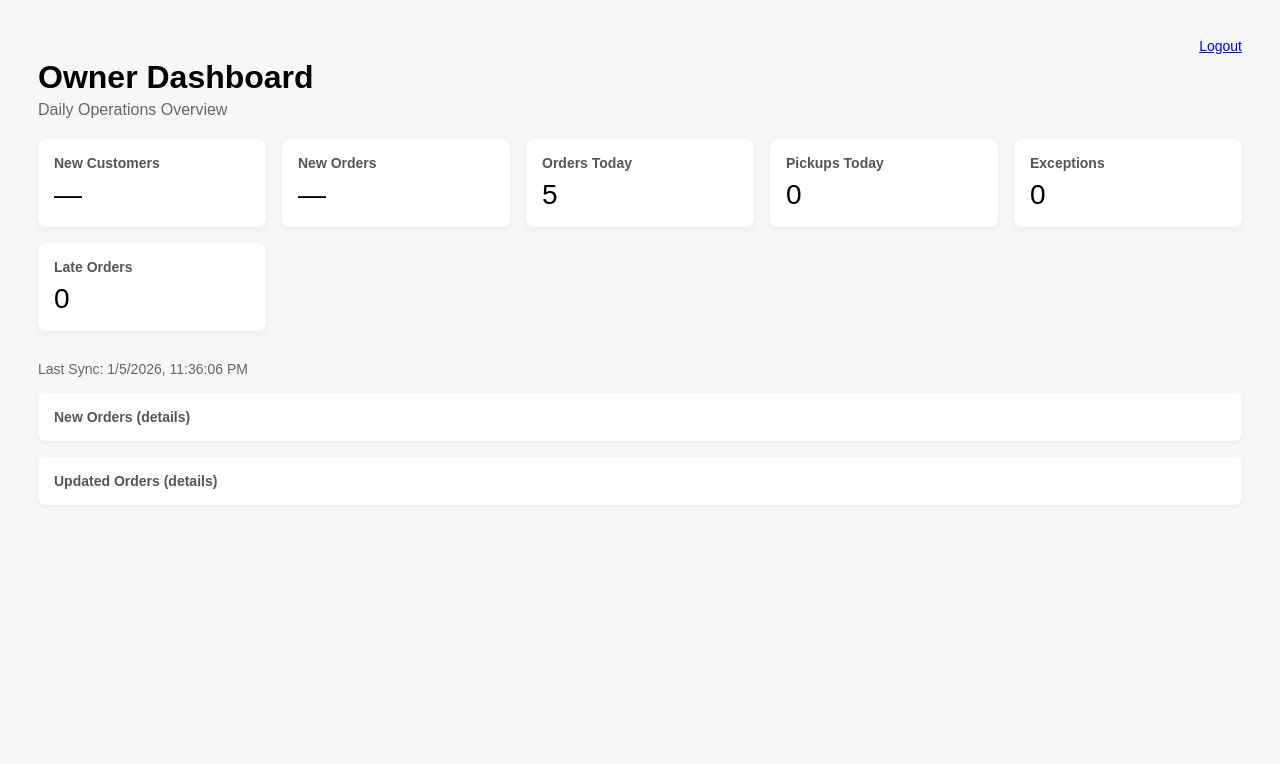
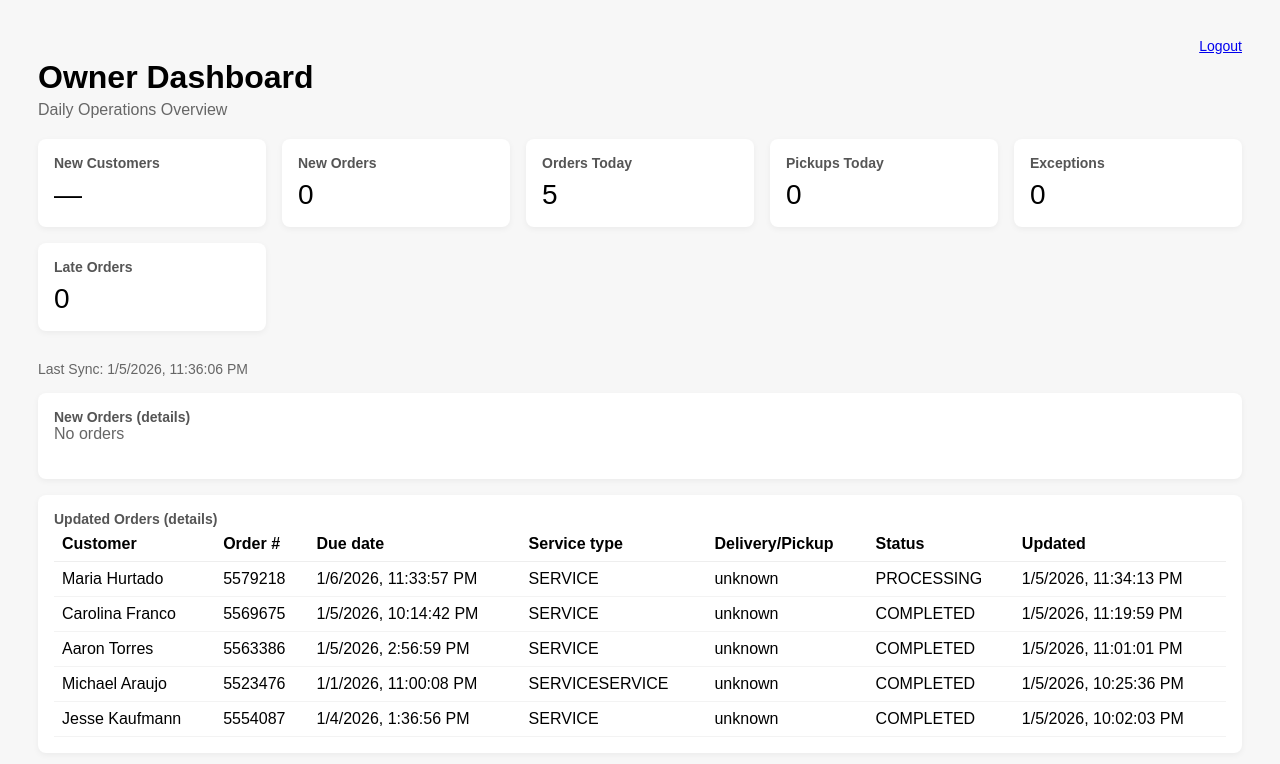
Before and after one commit to asfanyc/Cents-Dashboard, a plain HTML site: page index.html in a window 1280 px wide. Drawn offline with Linux system fonts and the light colour scheme.

Commit message:
Update index.html
updated script section

```diff
--- a/index.html
+++ b/index.html
@@ -118,6 +118,63 @@
     return true;
   }
 
+  function esc(s) {
+    return String(s ?? "").replace(/[&<>"']/g, (c) => ({
+      "&": "&amp;", "<": "&lt;", ">": "&gt;", '"': "&quot;", "'": "&#39;"
+    }[c]));
+  }
+
+  function fmtDT(iso) {
+    if (!iso) return "";
+    const d = new Date(iso);
+    return isNaN(d) ? String(iso) : d.toLocaleString();
+  }
+
+  function renderOrdersTable(targetId, rows) {
+    const el = $(targetId);
+    if (!el) return;
+
+    if (!rows || rows.length === 0) {
+      el.innerHTML = `<div class="subtitle">No orders</div>`;
+      return;
+    }
+
+    el.innerHTML = `
+      <table style="width:100%; border-collapse:collapse;">
+        <thead>
+          <tr>
+            <th style="text-align:left; padding:8px; border-bottom:1px solid #eee;">Customer</th>
+            <th style="text-align:left; padding:8px; border-bottom:1px solid #eee;">Order #</th>
+            <th style="text-align:left; padding:8px; border-bottom:1px solid #eee;">Due date</th>
+            <th style="text-align:left; padding:8px; border-bottom:1px solid #eee;">Service type</th>
+            <th style="text-align:left; padding:8px; border-bottom:1px solid #eee;">Delivery/Pickup</th>
+            <th style="text-align:left; padding:8px; border-bottom:1px solid #eee;">Status</th>
+            <th style="text-align:left; padding:8px; border-bottom:1px solid #eee;">Updated</th>
+          </tr>
+        </thead>
+        <tbody>
+          ${rows.map(o => `
+            <tr>
+              <td style="padding:8px; border-bottom:1px solid #f3f3f3;">${esc(o.customer_name || "unknown")}</td>
+              <td style="padding:8px; border-bottom:1px solid #f3f3f3;">${esc(o.id || "")}</td>
+              <td style="padding:8px; border-bottom:1px solid #f3f3f3;">${esc(fmtDT(o.due_date))}</td>
+              <td style="padding:8px; border-bottom:1px solid #f3f3f3;">${esc(o.type || o.service || "")}</td>
+              <td style="padding:8px; border-bottom:1px solid #f3f3f3;">${esc(o.pickup_type || "unknown")}</td>
+              <td style="padding:8px; border-bottom:1px solid #f3f3f3;">${esc(o.status || "")}</td>
+              <td style="padding:8px; border-bottom:1px solid #f3f3f3;">${esc(fmtDT(o.updated_at))}</td>
+            </tr>
+          `).join("")}
+        </tbody>
+      </table>
+    `;
+  }
+
+  function sortByIsoDesc(fieldA, fieldB) {
+    return (a, b) =>
+      (Date.parse(b?.[fieldA] || b?.[fieldB] || 0) || 0) -
+      (Date.parse(a?.[fieldA] || a?.[fieldB] || 0) || 0);
+  }
+
   async function loadOrders() {
     const url = `${ORDERS_BASE}?t=${Date.now()}`;
     try {
@@ -149,24 +206,41 @@
         return !isNaN(due) && due < now && o.status !== "COMPLETED";
       }).length;
 
+      // KPI cards
+      const newOrdersCount = orders.filter(o => o.source_event === "order_created").length;
+
+      setText("newOrders", newOrdersCount);
       setText("ordersToday", ordersToday);
       setText("pickupsToday", pickupsToday);
       setText("exceptions", exceptions);
       setText("lateOrders", lateOrders);
 
+      // Details tables
+      const newOrders = orders
+        .filter(o => o.source_event === "order_created")
+        .sort(sortByIsoDesc("placed_at", "created_at"));
+
+      const updatedOrders = orders
+        .filter(o => o.source_event && o.source_event !== "order_created")
+        .sort(sortByIsoDesc("updated_at", "placed_at"));
+
+      renderOrdersTable("newOrdersWrap", newOrders);
+      renderOrdersTable("updatedOrdersWrap", updatedOrders);
+
       const lastSync = data.generated_at ? new Date(data.generated_at) : new Date();
       setText("lastSync", lastSync.toLocaleString());
 
-      console.log("Loaded orders_today.json OK:", { ordersToday, pickupsToday, exceptions, lateOrders, generated_at: data.generated_at });
+      console.log("Loaded orders_today.json OK:", {
+        newOrdersCount, ordersToday, pickupsToday, exceptions, lateOrders,
+        generated_at: data.generated_at
+      });
     } catch (err) {
       console.error("Dashboard loadOrders error:", err);
     }
   }
 
-  // Run after page is loaded
   window.addEventListener("load", () => {
     loadOrders();
-    // optional auto-refresh:
     setInterval(loadOrders, 15000);
   });
 </script>
```
